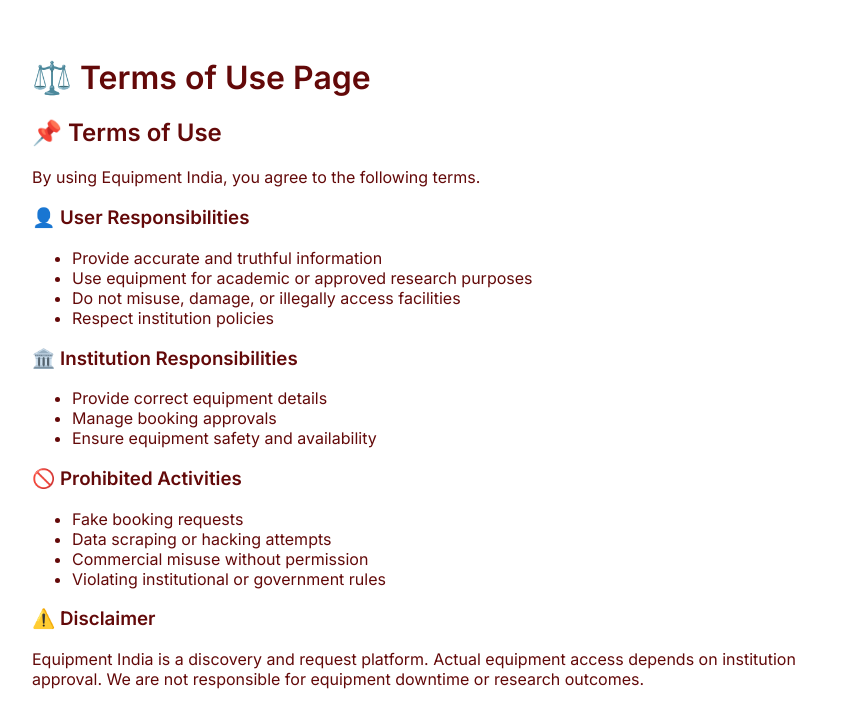
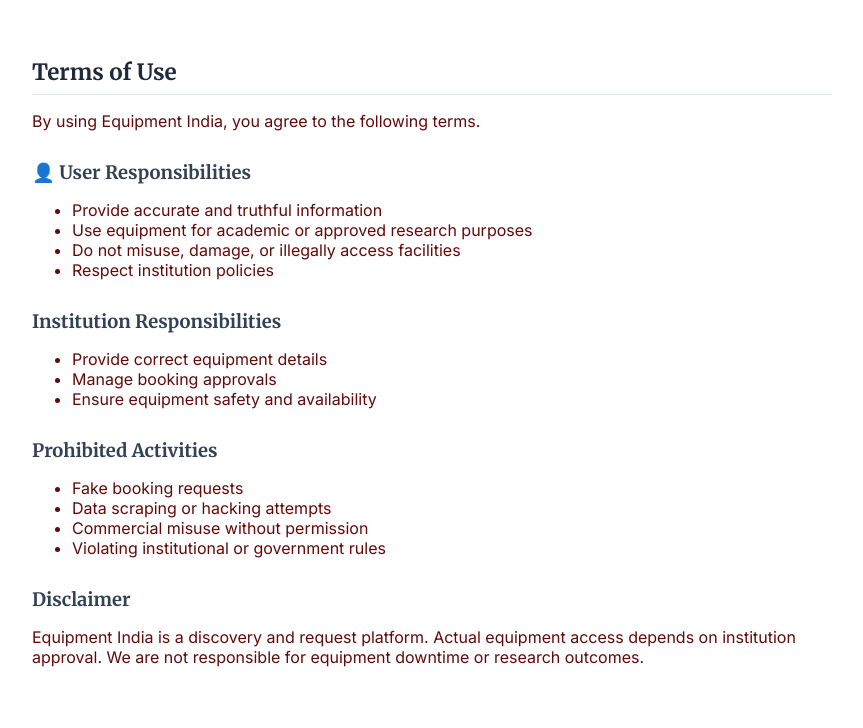
Before and after one commit to Nantha-Code/equipnet-india, a React (Vite) app: page /terms-of-use in a window 1280 px wide. Shown: the part 182-910 px from the top of the page, without its empty margins (208-1071 px from the left). Built offline with nearby package versions, Linux system fonts and the light colour scheme.

Commit message:
the class name added for terms of use page

```diff
--- a/src/components/common/footer/TermsOfUse.jsx
+++ b/src/components/common/footer/TermsOfUse.jsx
@@ -3,46 +3,53 @@
 function TermsOfUse() {
   return (
     <>
+
     <div className="terms-main-container">
-        <h1> ⚖️ Terms of Use Page</h1>
-        <h2>📌 Terms of Use</h2>
+        <h2 className='tittle-h2'>Terms of Use</h2>
 
-<p>By using Equipment India, you agree to the following terms.</p>
+<div className="tittle-1">
+<p className='tittle-para'>By using Equipment India, you agree to the following terms.</p>
+<h3 className='tittle-h3'>👤 User Responsibilities</h3>
+<ul className='tittle-ul'>
+    <li className='tittle-ul-list'>Provide accurate and truthful information </li>
 
-<h3>👤 User Responsibilities</h3>
-<ul>
-    <li>Provide accurate and truthful information </li>
+    <li className='tittle-ul-list'>Use equipment for academic or approved research purposes</li>
 
-    <li>Use equipment for academic or approved research purposes</li>
+    <li className='tittle-ul-list'>Do not misuse, damage, or illegally access facilities</li>
 
-    <li>Do not misuse, damage, or illegally access facilities</li>
+    <li className='tittle-ul-list'>Respect institution policies</li>
+</ul>
+</div>
 
-    <li>Respect institution policies</li>
+<div className="tittle-2">
+<h3 className='tittle-h3'> Institution Responsibilities</h3>
+<ul className='tittle-ul'>
+    <li className='tittle-ul-list'>Provide correct equipment details</li>
+    <li className='tittle-ul-list'>Manage booking approvals</li>
+    <li className='tittle-ul-list'>Ensure equipment safety and availability</li>
 </ul>
+</div>
 
+<div className="tittle-3">
 
-<h3>🏛️ Institution Responsibilities</h3>
-<ul>
-    <li>Provide correct equipment details</li>
-    <li>Manage booking approvals</li>
-    <li>Ensure equipment safety and availability</li>
+<h3 className='tittle-h3'>Prohibited Activities</h3>
+<ul className='tittle-ul'>
+    <li className='tittle-ul-list'>Fake booking requests</li>
+    <li className='tittle-ul-list'>Data scraping or hacking attempts</li>
+    <li className='tittle-ul-list'>Commercial misuse without permission</li>
+    <li className='tittle-ul-list'>Violating institutional or government rules</li>
 </ul>
+</div>
 
+<div className="tittle-4">
 
-<h3>🚫 Prohibited Activities</h3>
-<ul>
-    <li>Fake booking requests</li>
-    <li>Data scraping or hacking attempts</li>
-    <li>Commercial misuse without permission</li>
-    <li>Violating institutional or government rules</li>
-</ul>
+<h3 className='tittle-h3'>Disclaimer</h3>
 
-<h3>⚠️ Disclaimer</h3>
-
-<p>
+<p className='tittle-para'>
     Equipment India is a discovery and request platform. Actual equipment access depends on institution approval. We are not responsible for equipment downtime or research outcomes.
 
 </p>
+</div>
     </div>
     </>
   );
```
